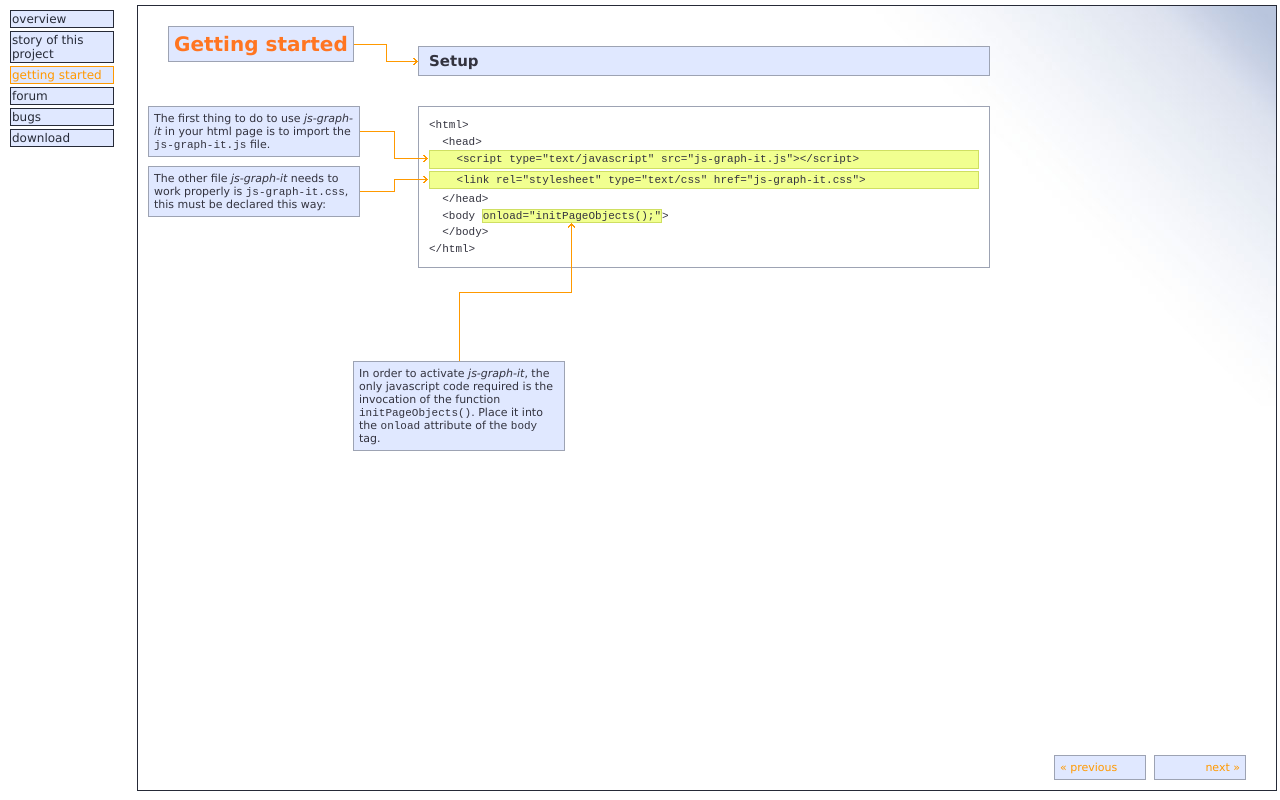
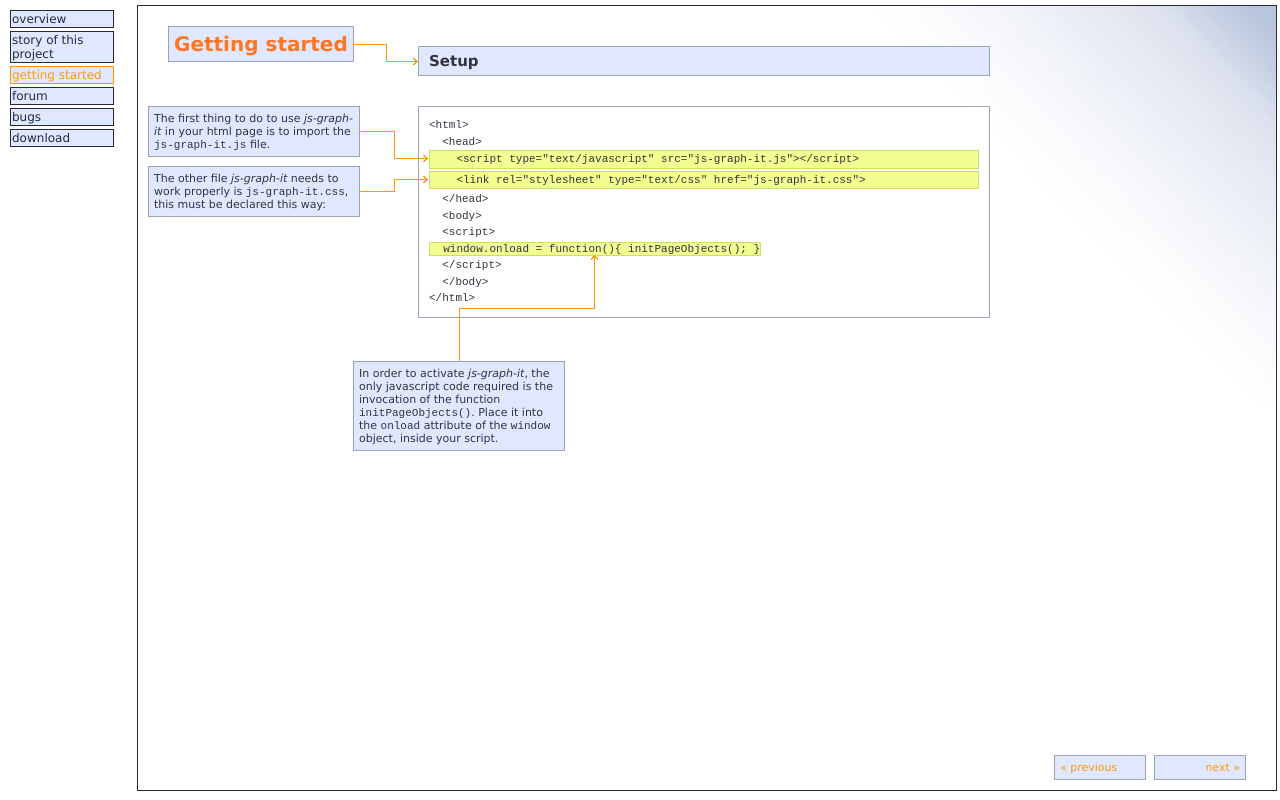
Before and after one commit to kostasx/js-graph-it, a plain HTML site: page sf-homepage/gettingstarted_1.html in a window 1280 px wide. Drawn offline with Linux system fonts and the light colour scheme.

Commit message:
Replaced inline JS with window.onload. Separate markup and code.

```diff
--- a/sf-homepage/gettingstarted_1.html
+++ b/sf-homepage/gettingstarted_1.html
@@ -111,7 +111,14 @@
 <div id="link_tag" class="block highlighter">
 	&nbsp;&nbsp;&nbsp;&nbsp;&lt;link rel="stylesheet" type="text/css" href="js-graph-it.css"&gt;</div>
 	&nbsp;&nbsp;&lt;/head&gt;<br>
-	&nbsp;&nbsp;&lt;body <span id="body_tag" class="block highlighter">onload="initPageObjects();"</span>&gt;<br>
+	&nbsp;&nbsp;&lt;body&gt;<br>
+
+	&nbsp;&nbsp;&lt;script&gt;<br>
+	<span id="body_tag" class="block highlighter">
+	&nbsp;&nbsp;window.onload = function(){		initPageObjects();		}
+	</span><br>
+	&nbsp;&nbsp;&lt;/script&gt;<br>
+
 	&nbsp;&nbsp;&lt;/body&gt;<br>
 	&lt;/html&gt;
 </div>
@@ -133,8 +140,8 @@ to work properly is <code>js-graph-it.css</code>, this must be declared this way
 
 <p id="body_tag_descr" class="block draggable" style="width: 200px; top: 355px; left:215px;">
 In order to activate <dfn>js-graph-it</dfn>, the only javascript code required is the invocation of the
-function <code>initPageObjects()</code>. Place it into the <code>onload</code> attribute of the <code>body</code>
-tag.
+function <code>initPageObjects()</code>. Place it into the <code>onload</code> attribute of the <code>window</code>
+object, inside your script.
 </p>
 
 <div class="connector body_tag_descr body_tag">
```
